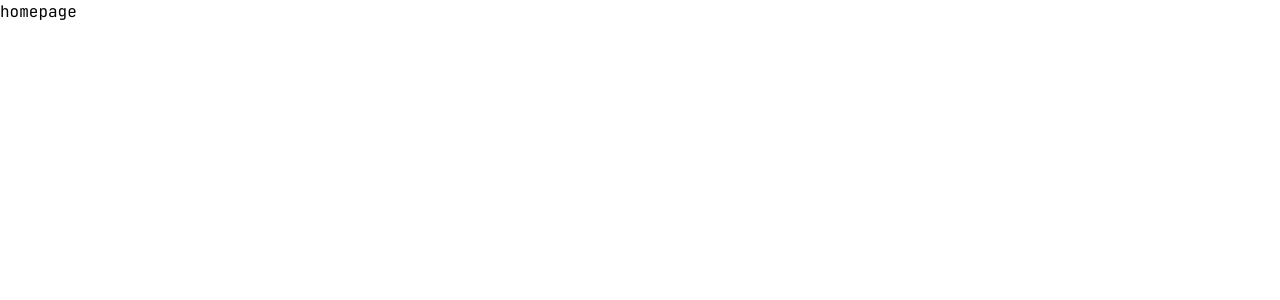
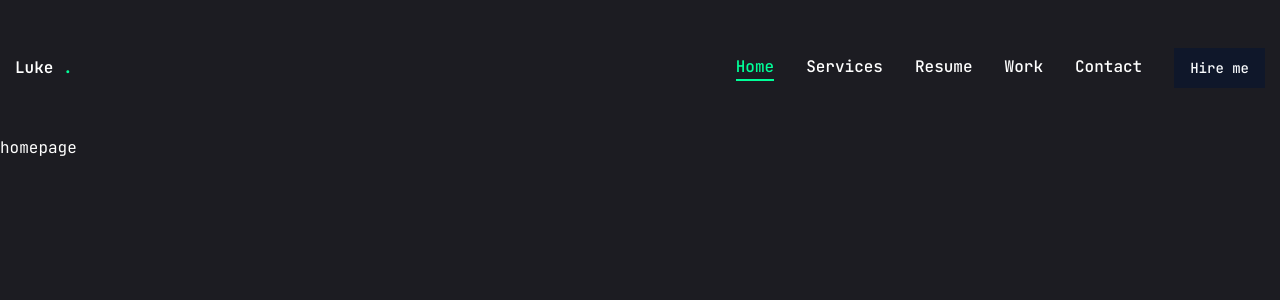
Before and after one commit to NeginDrn/my-nextjs-portfolio, a Next.js app: page / in a window 1280 px wide. Shown: the top 300 px of the page. Built offline with nearby package versions, Linux system fonts and the light colour scheme.

Commit message:
Implement navigation bar with active link highlighting using usePathname hook

```diff
--- a/app/globals.css
+++ b/app/globals.css
@@ -5,6 +5,6 @@
 
 @Layer base {
   body {
-    @apply font-primary;
+    @apply font-primary bg-primary text-white leading-loose;
     };
 }
--- a/app/layout.jsx
+++ b/app/layout.jsx
@@ -1,5 +1,6 @@
 import { JetBrains_Mono } from "next/font/google";
 import "./globals.css";
+import Header from "@/components/Header";
 
 const jetBrainsMono = JetBrains_Mono({
   subsets: ["latin"],
@@ -15,7 +16,9 @@
 export default function RootLayout({ children }) {
   return (
     <html lang="en">
-      <body className={jetBrainsMono.variable}>{children}</body>
+      <body className={jetBrainsMono.variable}>
+        <Header />
+        {children}</body>
     </html>
   );
 }
--- /dev/null
+++ b/components/Header.jsx
@@ -0,0 +1,32 @@
+
+import Link from "next/link"
+import { Button } from "./ui/button"
+// components
+import Nav from "./Nav"
+
+const Header = () => {
+  return (
+    <header className="py-8 xl:py-12 text-white">
+      <div className="container mx-auto flex justify-between items-center">
+        {/* logo */}
+        <Link href="/">
+          <h1 className="text-4x font-semibold">
+            Luke <span className="text-accent">.</span>
+          </h1>
+        </Link>
+
+        {/* desktop nav & hire me button*/}
+        <div className="hidden xl:flex items-center gap-8">
+          <Nav />
+          <Link href="/contact">
+            <Button>Hire me</Button>
+          </Link>
+        </div>
+        {/* mobile nav */}
+        <div className="xl:hidden">mobile nav</div>
+      </div>
+    </header>
+  );
+}
+
+export default Header
--- /dev/null
+++ b/components/Nav.jsx
@@ -0,0 +1,49 @@
+"use client";
+import Link from "next/link";
+import { usePathname } from "next/navigation";
+
+const links = [
+  {
+    name: "home",
+    path: "/"
+  },
+  {
+    name: "services",
+    path: "/services"
+  },
+  {
+    name: "resume",
+    path: "/resume"
+  },
+  {
+    name: "work",
+    path: "/work"
+  },
+  {
+    name: "contact",
+    path: "/contact"
+  }
+];
+
+const Nav = () => {
+  const pathname = usePathname();
+  return (
+    <nav className="flex gap-8">
+      {links.map((link, index) => {
+        return (
+          <Link
+            href={link.path}
+            key={index}
+            className={`${
+              link.path === pathname && "text-accent border-b-2 border-accent"
+            } capitalize font-medium hover:text-accent transition-all`}
+          >
+            {link.name}
+          </Link>
+        );
+      })}
+    </nav>
+  );
+};
+
+export default Nav;
--- a/tailwind.config.mjs
+++ b/tailwind.config.mjs
@@ -9,12 +9,12 @@
   theme: {
     container: {
       center: true,
-      padding: "150px",
+      padding: "15px",
       screens: {
         sm: "640px",
         md: "768px",
         lg: "960px",
-        xl: "1200px"
+        xl: "1280px"
       }
     },
     extend: {
@@ -22,8 +22,11 @@
         primary: "var(--font-jetbrainsMono)"
       },
       colors: {
-        background: "var(--background)",
-        foreground: "var(--foreground)"
+        primary: "#1c1c22",
+        accent: {
+          DEFAULT: "#00ff99",
+          hover: "#00e187"
+        }
       },
       borderRadius: {
         lg: "var(--radius)",
```
